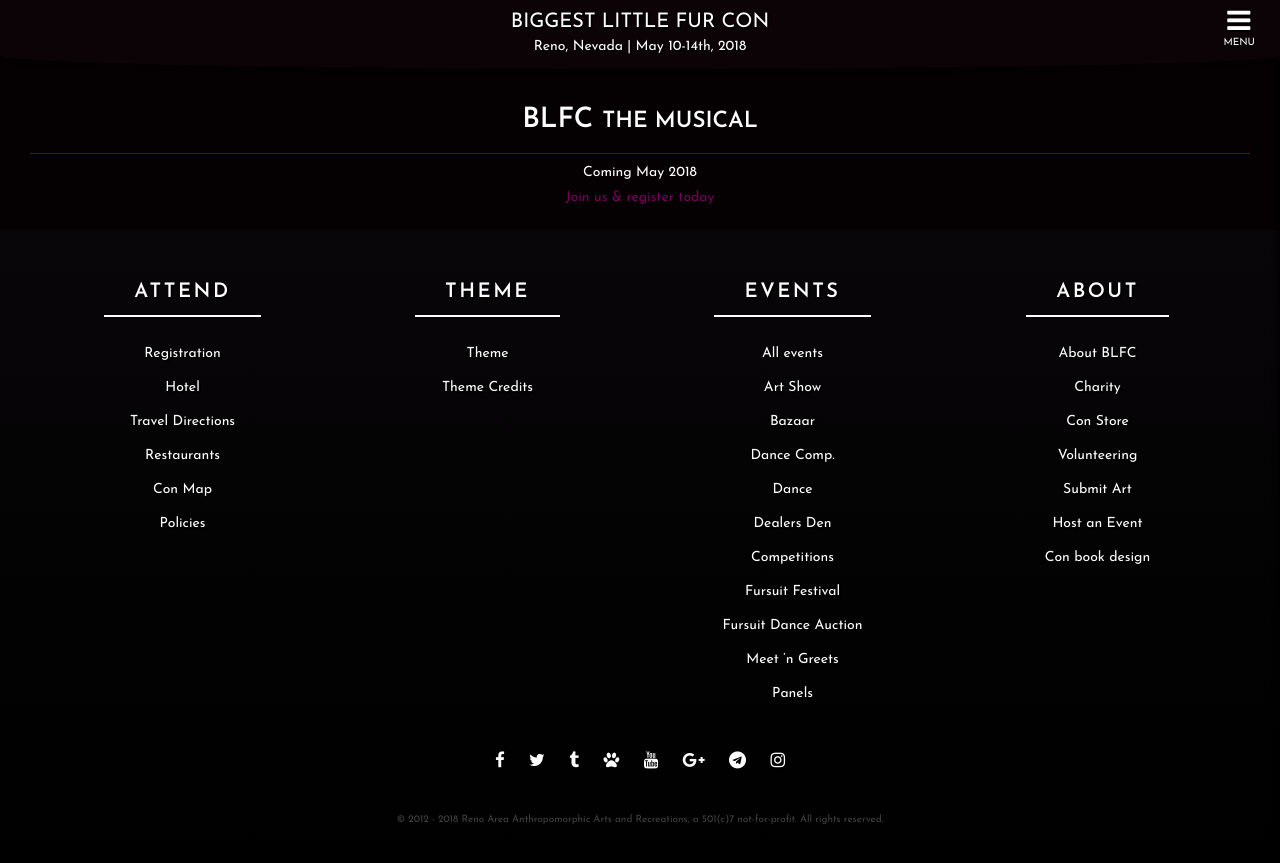
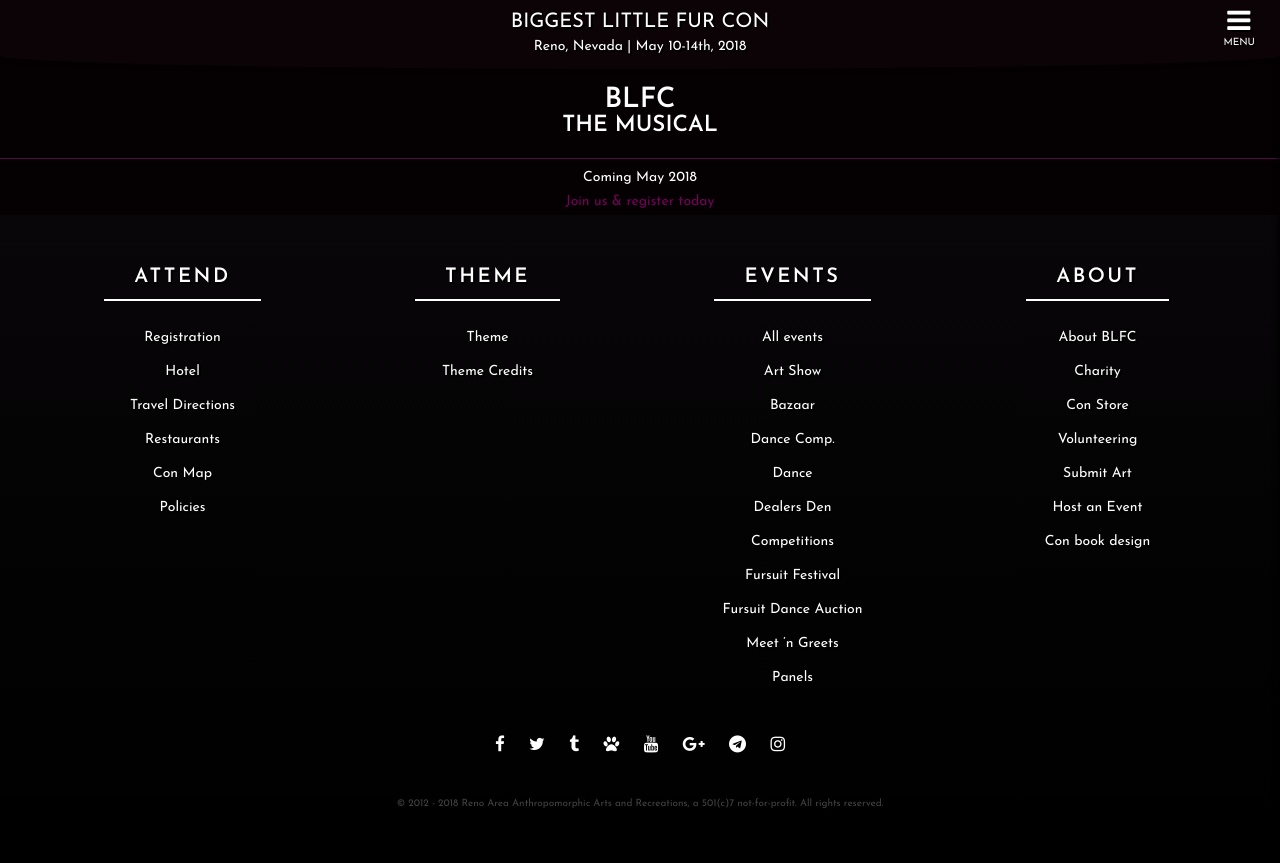
Before and after one commit to blfcweb/biggestlittlefc.github.io, a Jekyll site: the page built from index.md, in a window 1280 px wide. Shown: the top 863 px of the page. Built offline with Jekyll 4.4.1, drawn with Linux system fonts in a browser that asks for light colours.

Commit message:
homepage use new fullwidth layout

```diff
--- /dev/null
+++ b/_layouts/fullwidth.html
@@ -0,0 +1,11 @@
+<!DOCTYPE html>
+<html lang="{{ page.lang | default: site.lang | default: "en" }}" class="template-fullwidth">
+  {% include head.html %}
+  <body>
+    {% include header.html %}
+    <main id="page-content" aria-label="Content">
+        {{ content }}
+    </main>
+    {% include footer.html %}
+  </body>
+</html>
```
Also changed, not shown: index.md (+2 -2 lines).
